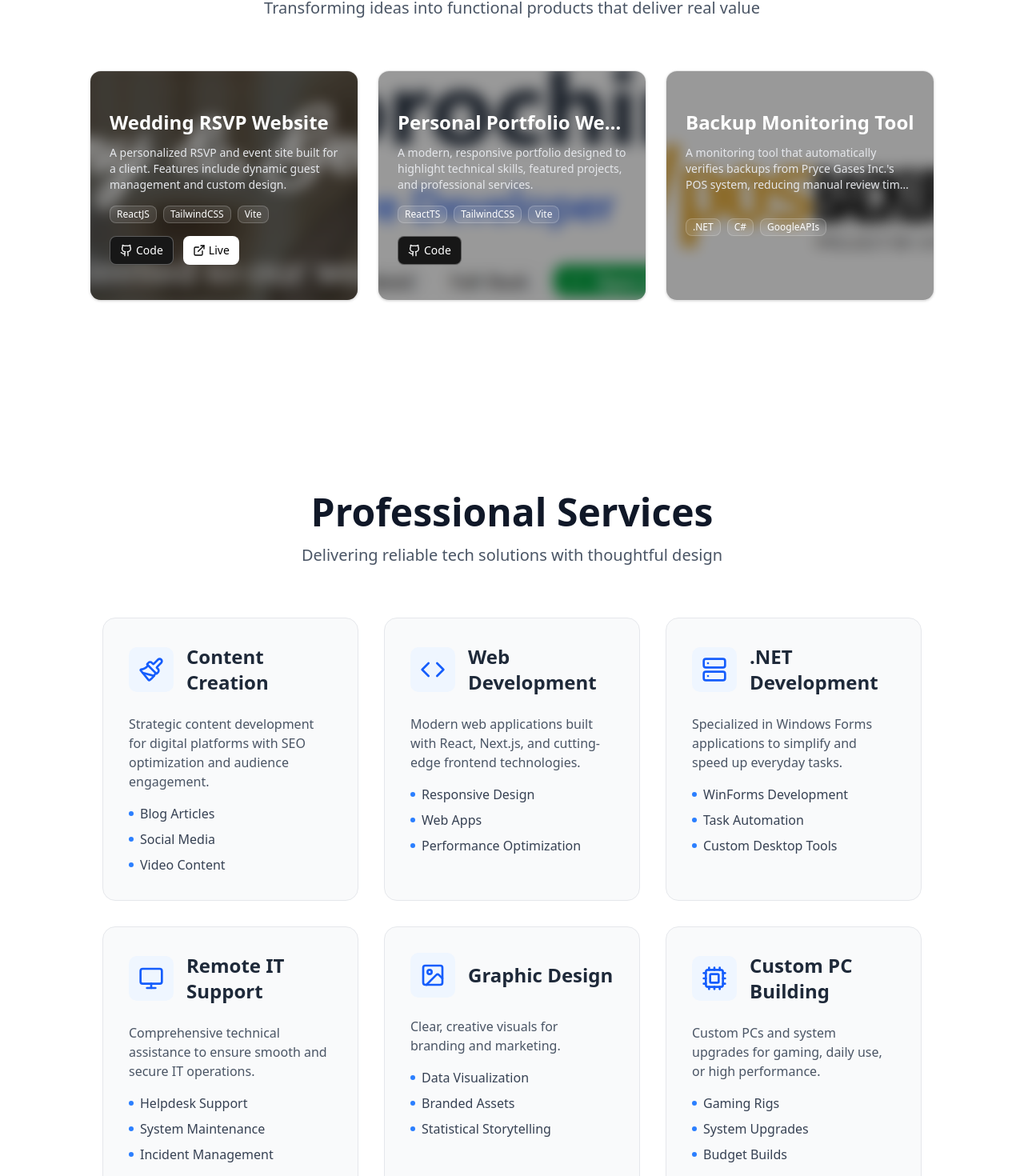
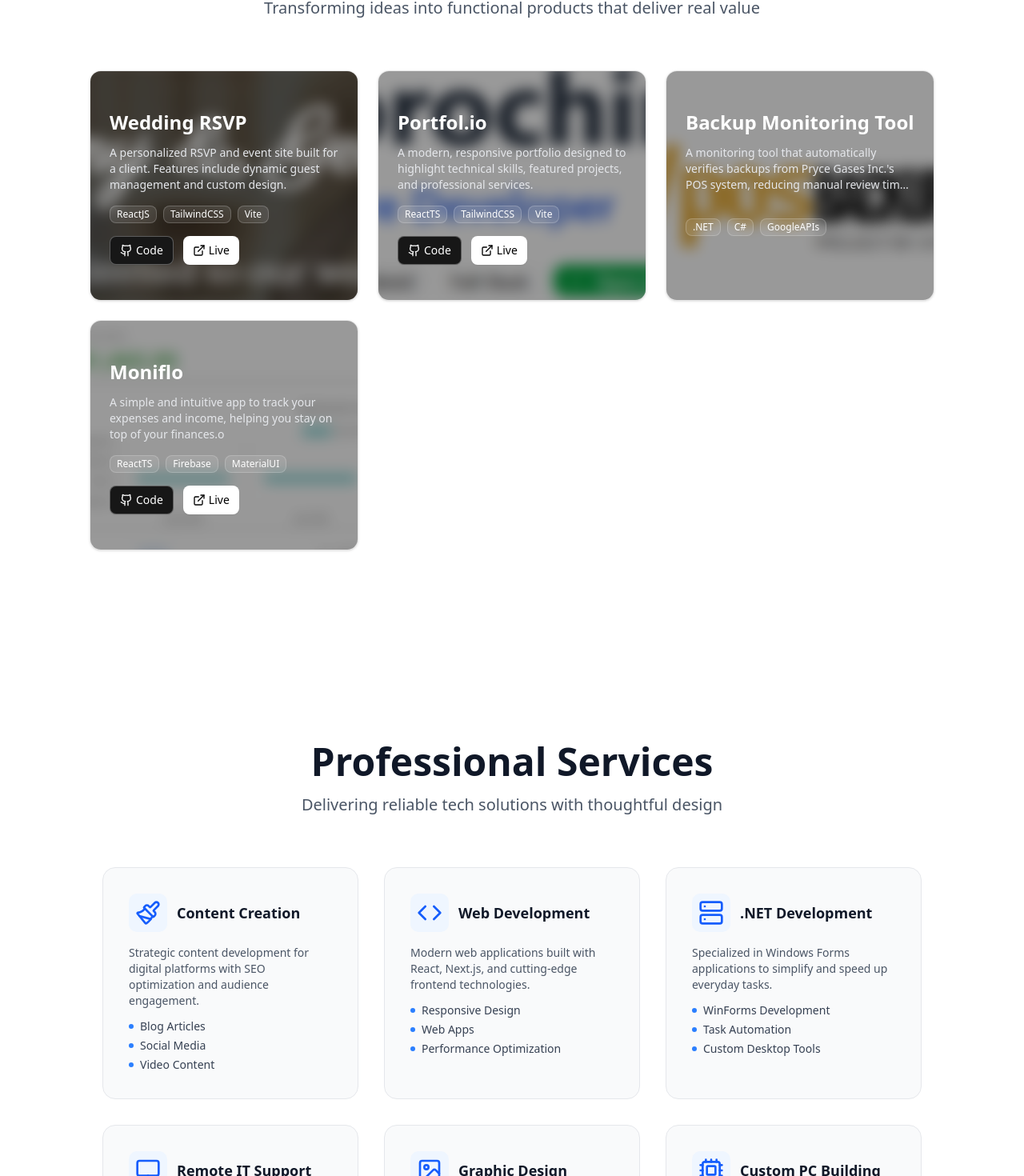
Before and after one commit to moroshing/portfolio, a React (Vite) app: page / in a window 1280 px wide. Shown: the part 1892-3362 px from the top of the page at 80% size. Built offline with nearby package versions, Linux system fonts and the light colour scheme.

Commit message:
Added new project and modified mobile view

```diff
--- a/src/sections/Projects.tsx
+++ b/src/sections/Projects.tsx
@@ -6,10 +6,11 @@ import { Github, ExternalLink } from "lucide-react";
 import einvitesImg from "../assets/einvites.png";
 import portfolioImg from "../assets/portfolio.png";
 import bMonitorImg from "../assets/backupmonitor.png";
+import monifloImg from "../assets/moniflo.png";
 
 const projects = [
   {
-    title: "Wedding RSVP Website",
+    title: "Wedding RSVP",
     description:
       "A personalized RSVP and event site built for a client. Features include dynamic guest management and custom design.",
     tech: ["ReactJS", "TailwindCSS", "Vite"],
@@ -18,11 +19,12 @@ const projects = [
     image: einvitesImg,
   },
   {
-    title: "Personal Portfolio Website",
+    title: "Portfol.io",
     description:
       "A modern, responsive portfolio designed to highlight technical skills, featured projects, and professional services.",
     tech: ["ReactTS", "TailwindCSS", "Vite"],
     github: "https://github.com/moroshing/portfolio",
+    demo: "https://dev-moro.netlify.app/",
     image: portfolioImg,
   },
   {
@@ -33,6 +35,15 @@ const projects = [
     github: "",
     demo: "",
     image: bMonitorImg,
+  },
+  {
+    title: "Moniflo",
+    description:
+      "A simple and intuitive app to track your expenses and income, helping you stay on top of your finances.o",
+    tech: ["ReactTS", "Firebase", "MaterialUI"],
+    github: "https://github.com/moroshing/expense-tracker",
+    demo: "https://moniflo.netlify.app/",
+    image: monifloImg,
   },
 ];
 
@@ -46,23 +57,87 @@ const ProjectsSection = () => (
         Transforming ideas into functional products that deliver real value
       </p>
     </div>
-    <div className="grid grid-cols-1 sm:grid-cols-2 lg:grid-cols-3 gap-6">
+    {/* Mobile View: Horizontal Scroll */}
+    <div className="sm:hidden overflow-x-auto flex gap-4 pb-4 -mx-4 px-4 snap-x snap-mandatory">
+      {projects.map((project, index) => (
+        <Card
+          key={index}
+          className="snap-start min-w-[260px] max-w-[280px] w-[85%] flex-shrink-0 rounded-xl relative overflow-hidden group transition-transform hover:shadow-xl hover:scale-[1.02]"
+        >
+          <img
+            src={project.image}
+            alt={project.title}
+            className="absolute inset-0 w-full h-full object-cover filter blur-sm scale-110 transition duration-300 group-hover:blur-md"
+          />
+          <div className="absolute inset-0 bg-black/40 group-hover:bg-black/50 transition duration-300"></div>
+          <div className="relative z-10 p-6 h-full flex flex-col justify-between text-white">
+            <div>
+              <h2 className="text-2xl font-semibold truncate">
+                {project.title}
+              </h2>
+              <p className="text-sm text-gray-200 mt-3 line-clamp-3">
+                {project.description}
+              </p>
+            </div>
+
+            <div className="flex flex-wrap gap-2 mt-4">
+              {project.tech.map((tech, idx) => (
+                <Badge
+                  key={idx}
+                  className="bg-white/10 text-white border-white/20"
+                >
+                  {tech}
+                </Badge>
+              ))}
+            </div>
+
+            <div className="flex gap-3 pt-4">
+              {project.github && (
+                <Button
+                  asChild
+                  className="flex items-center gap-1 border border-white/30 text-white hover:bg-white/10"
+                >
+                  <a
+                    href={project.github}
+                    target="_blank"
+                    rel="noopener noreferrer"
+                  >
+                    <Github className="w-4 h-4" /> Code
+                  </a>
+                </Button>
+              )}
+              {project.demo && (
+                <Button
+                  asChild
+                  className="flex items-center gap-1 bg-white text-black hover:bg-gray-200"
+                >
+                  <a
+                    href={project.demo}
+                    target="_blank"
+                    rel="noopener noreferrer"
+                  >
+                    <ExternalLink className="w-2 h-2" /> Live
+                  </a>
+                </Button>
+              )}
+            </div>
+          </div>
+        </Card>
+      ))}
+    </div>
+    {/* Desktop/Tablet View: Grid Layout */}
+    <div className="hidden sm:grid grid-cols-1 sm:grid-cols-2 lg:grid-cols-3 gap-6">
       {projects.map((project, index) => (
         <Card
           key={index}
           className="relative overflow-hidden group h-72 rounded-xl transition-transform hover:shadow-xl hover:scale-[1.02]"
         >
-          {/* Blurred Background Image */}
           <img
             src={project.image}
             alt={project.title}
             className="absolute inset-0 w-full h-full object-cover filter blur-sm scale-110 transition duration-300 group-hover:blur-md"
           />
-
-          {/* Overlay */}
           <div className="absolute inset-0 bg-black/40 group-hover:bg-black/50 transition duration-300"></div>
-
-          {/* Content on Top */}
           <div className="relative z-10 p-6 h-full flex flex-col justify-between text-white">
             <div>
               <h2 className="text-2xl font-semibold truncate">
--- a/src/sections/Services.tsx
+++ b/src/sections/Services.tsx
@@ -72,27 +72,59 @@ const ServicesSection = () => {
           </p>
         </div>
 
-        <div className="grid grid-cols-1 md:grid-cols-2 lg:grid-cols-3 gap-8">
+        {/* Mobile View: Horizontal Scroll */}
+        <div className="sm:hidden flex overflow-x-auto gap-4 -mx-4 px-4 pb-4 snap-x snap-mandatory">
+          {services.map((service, index) => (
+            <div
+              key={index}
+              className="snap-start min-w-[260px] max-w-[280px] w-[85%] flex-shrink-0 bg-gray-50 dark:bg-gray-800 p-6 rounded-2xl border border-gray-200 dark:border-gray-700 hover:shadow-lg transition-all"
+            >
+              <div className="flex items-center mb-4">
+                <div className="p-2 rounded-lg bg-blue-50 dark:bg-gray-700">
+                  {service.icon}
+                </div>
+                <h3 className="ml-3 text-lg font-semibold text-gray-900 dark:text-white">
+                  {service.title}
+                </h3>
+              </div>
+              <p className="text-sm text-gray-600 dark:text-gray-300 mb-3">
+                {service.description}
+              </p>
+              <ul className="text-sm space-y-1">
+                {service.highlights.map((highlight, i) => (
+                  <li key={i} className="flex items-center">
+                    <span className="w-1.5 h-1.5 mr-2 rounded-full bg-blue-500"></span>
+                    <span className="text-gray-700 dark:text-gray-200">
+                      {highlight}
+                    </span>
+                  </li>
+                ))}
+              </ul>
+            </div>
+          ))}
+        </div>
+        {/* Desktop/Tablet View */}
+        <div className="hidden sm:grid grid-cols-1 md:grid-cols-2 lg:grid-cols-3 gap-8">
           {services.map((service, index) => (
             <div
               key={index}
               className="group bg-gray-50 dark:bg-gray-800 p-8 rounded-2xl hover:shadow-xl transition-all duration-300 border border-gray-200 dark:border-gray-700 hover:border-transparent"
             >
-              <div className="flex items-center mb-6">
-                <div className="p-3 rounded-lg bg-blue-50 dark:bg-gray-700 group-hover:bg-blue-100 dark:group-hover:bg-gray-600 transition-colors">
+              <div className="flex items-center mb-4">
+                <div className="p-2 rounded-lg bg-blue-50 dark:bg-gray-700">
                   {service.icon}
                 </div>
-                <h3 className="ml-4 text-2xl font-bold text-gray-800 dark:text-white">
+                <h3 className="ml-3 text-lg font-semibold text-gray-900 dark:text-white">
                   {service.title}
                 </h3>
               </div>
-              <p className="text-gray-600 dark:text-gray-300 mb-4">
+              <p className="text-sm text-gray-600 dark:text-gray-300 mb-3">
                 {service.description}
               </p>
-              <ul className="space-y-2">
+              <ul className="text-sm space-y-1">
                 {service.highlights.map((highlight, i) => (
                   <li key={i} className="flex items-center">
-                    <span className="w-1.5 h-1.5 rounded-full bg-blue-500 mr-2"></span>
+                    <span className="w-1.5 h-1.5 mr-2 rounded-full bg-blue-500"></span>
                     <span className="text-gray-700 dark:text-gray-200">
                       {highlight}
                     </span>
```
Also changed, not shown: src/assets/moniflo.png (added).
